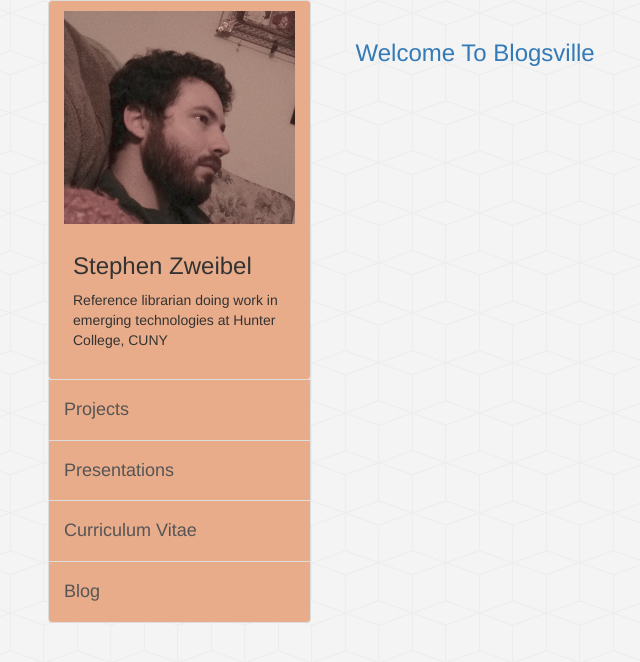
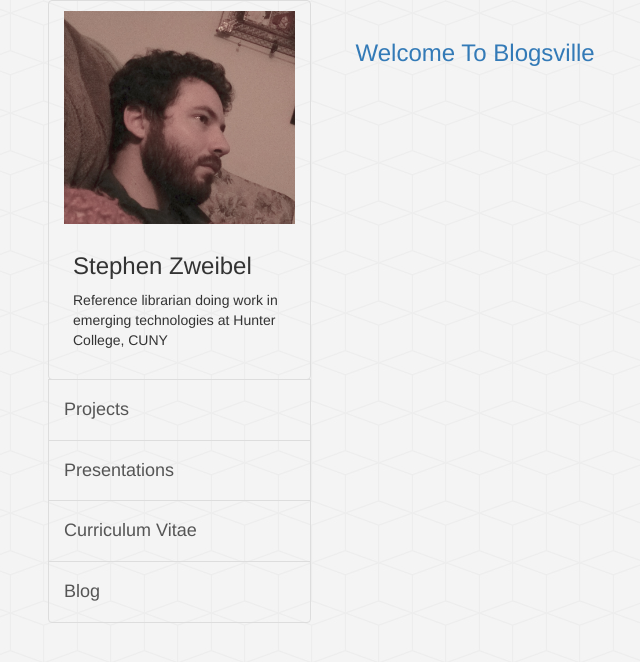
Before and after one commit to szweibel/szweibel.github.io, a Jekyll site: the page built from index.html, in a window 1280 px wide. Shown: the top 662 px of the page, without its empty margins (22-662 px from the left). Built offline with Jekyll 4.4.1, drawn with Linux system fonts in a browser that asks for light colours; nearby versions of some CDN libraries; the list of posts is cut into pages by our own code.

Commit message:
color changes

```diff
--- a/stylesheets/style.css
+++ b/stylesheets/style.css
@@ -1,5 +1,5 @@
 A.thumbnail.list-group-item, A.list-group-item {
-    background: #E9AC8A
+    background: transparent
 }
 
 body{
```
